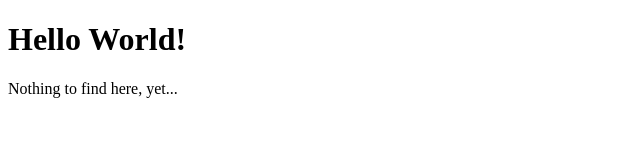
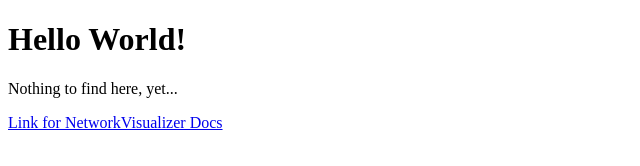
Before and after one commit to serhan-yilmaz/serhan-yilmaz.github.io, a plain HTML site: page index.html in a window 1280 px wide. Shown: the whole page, without its empty margins (0-640 px from the left). Drawn offline with Linux system fonts and the light colour scheme.

Commit message:
Update index.html

```diff
--- a/index.html
+++ b/index.html
@@ -3,5 +3,6 @@
 <body>
 <h1>Hello World!</h1>
 <p>Nothing to find here, yet...</p>
+  <a href = "networkvisualizer/docs">Link for NetworkVisualizer Docs</a>
 </body>
 </html>
```
